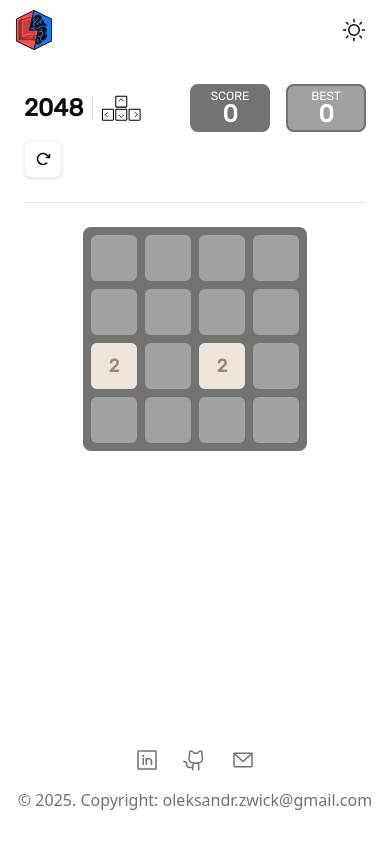
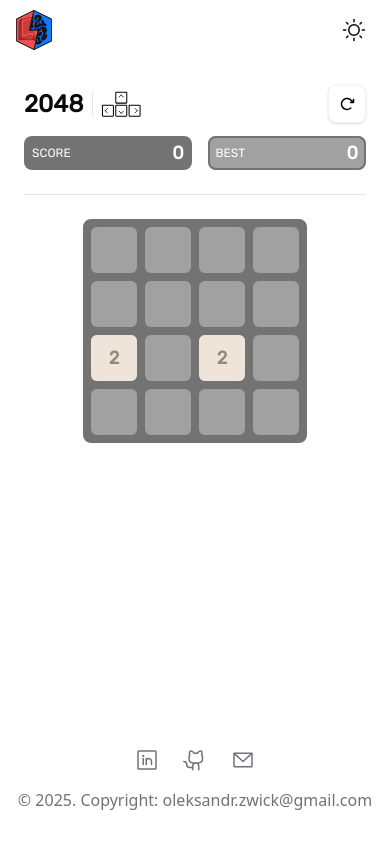
Before and after one commit to OleksandrTsvik/mini-web-games, a Next.js app: page /2048 in a window 390 px wide. Built offline with nearby package versions, Linux system fonts and the light colour scheme.

Commit message:
feat(2048): score

```diff
--- a/src/app/2048/_model/game-reducer.ts
+++ b/src/app/2048/_model/game-reducer.ts
@@ -72,7 +72,11 @@ export function gameReducer(state: GameState, action: GameAction): GameState {
 
       return { ...state, status: GameStatus.Moving, grid: state.grid.clone().move(action.payload) };
     case GAME_ACTIONS.MERGE:
-      return { ...state, status: GameStatus.Merging, grid: state.grid.clone().merge() };
+      const grid = state.grid.clone();
+      const score = state.score + grid.merge();
+      const bestScore = Math.max(state.bestScore, score);
+
+      return { ...state, status: GameStatus.Merging, score, bestScore, grid };
     case GAME_ACTIONS.ADD_RANDOM_TILE:
       return { ...state, status: GameStatus.Adding, grid: state.grid.clone().addRandomTile() };
     case GAME_ACTIONS.COMPUTE:
--- a/src/app/2048/_model/grid.ts
+++ b/src/app/2048/_model/grid.ts
@@ -56,10 +56,14 @@ export class Grid {
     return this;
   }
 
-  public merge(): Grid {
-    this.tiles.forEach((tile) => tile.merge());
+  public merge(): number {
+    let score = 0;
 
-    return this;
+    this.tiles.forEach((tile) => {
+      score += tile.merge();
+    });
+
+    return score;
   }
 
   public computeAllowedMoves(): GameMove[] {
--- a/src/app/2048/_model/tile.ts
+++ b/src/app/2048/_model/tile.ts
@@ -77,21 +77,26 @@ export class Tile {
     this.swapOriginalCoordinates(tile);
   }
 
-  public merge(): void {
+  public merge(): number {
+    let score = 0;
+
     if (!this._mergeTarget) {
-      return;
+      return score;
     }
 
     if (isNone(this.value)) {
       this.value = this._mergeTarget.value;
     } else if (isNonNullable(this._mergeTarget.value)) {
       this.value += this._mergeTarget.value;
+      score = this.value;
     }
 
     this._mergeTarget.value = null;
     this._mergeTarget.revertToOriginalCoordinates();
     this._mergeTarget.unmarkForMerge();
     this._mergeTarget = null;
+
+    return score;
   }
 
   public clone(): Tile {
--- a/src/app/2048/_ui/game.layout.tsx
+++ b/src/app/2048/_ui/game.layout.tsx
@@ -38,7 +38,7 @@ export function GameLayout({ size, showOverlay, score, restart, cells, tiles, ov
 
   return (
     <>
-      <div className={classnames('flex items-center justify-between gap-2 flex-wrap', rubik.className)}>
+      <div className={classnames(styles.header, rubik.className)}>
         <div className="flex items-center gap-2">
           <Heading>2048</Heading>
           <Divider
--- a/src/app/2048/_ui/game.module.scss
+++ b/src/app/2048/_ui/game.module.scss
@@ -1,4 +1,12 @@
 @use '@/theme/variables' as *;
+
+.header {
+  display: flex;
+  align-items: center;
+  justify-content: space-between;
+  gap: calc(var(--spacing) * 2);
+  flex-wrap: wrap;
+}
 
 .grid {
   --size: 4;
@@ -35,6 +43,31 @@
   }
 }
 
+@media (width < $screen-sm) {
+  .header {
+    display: grid;
+    grid-template-columns: repeat(2, 1fr);
+    grid-template-areas:
+      'title actions'
+      'score score';
+    gap: calc(var(--spacing) * 3);
+
+    & > :nth-child(1) {
+      grid-area: title;
+    }
+
+    & > :nth-child(2) {
+      grid-area: score;
+      overflow-x: auto;
+    }
+
+    & > :nth-child(3) {
+      grid-area: actions;
+      justify-self: end;
+    }
+  }
+}
+
 @media (width >= $screen-md) {
   .grid {
     --grid-gap: calc(var(--spacing) * 3);
--- a/src/app/2048/_ui/game.score.tsx
+++ b/src/app/2048/_ui/game.score.tsx
@@ -7,19 +7,25 @@ export function GameScore({ score, bestScore }: Props) {
   return (
     <>
       <div
-        className="flex flex-col items-center justify-center min-w-20 py-1.5 px-4
+        className="flex sm:flex-col items-center justify-between sm:justify-center grow sm:min-w-25
+          py-2 sm:py-1.5 px-2 sm:px-4 gap-2 sm:gap-0
           text-white bg-neutral-500 dark:text-white dark:bg-neutral-500 rounded-lg"
       >
         <span className="uppercase font-medium text-[12px] leading-[12px]">Score</span>
-        <span className="font-bold text-[24px] leading-[24px]">{score}</span>
+        <span className="font-semibold sm:font-bold text-[18px] sm:text-[24px] leading-[18px] sm:leading-[24px]">
+          {score}
+        </span>
       </div>
       <div
-        className="flex flex-col items-center justify-center min-w-20 py-1.5 px-4
+        className="flex sm:flex-col items-center justify-between sm:justify-center grow sm:min-w-25
+          py-2 sm:py-1.5 px-2 sm:px-4 gap-2 sm:gap-0
           text-white bg-neutral-400 dark:text-white dark:bg-neutral-600
           -outline-offset-2 outline-2 outline-neutral-500 dark:outline-neutral-500 rounded-lg"
       >
         <span className="uppercase font-medium text-[12px] leading-[12px]">Best</span>
-        <span className="font-bold text-[24px] leading-[24px]">{bestScore}</span>
+        <span className="font-semibold sm:font-bold text-[18px] sm:text-[24px] leading-[18px] sm:leading-[24px]">
+          {bestScore}
+        </span>
       </div>
     </>
   );
--- a/src/app/2048/_ui/game.tile.tsx
+++ b/src/app/2048/_ui/game.tile.tsx
@@ -38,16 +38,16 @@ const colorMap: Record<number, string> = {
 };
 
 export function GameTile({ tile }: Props) {
-  if (isNone(tile.value)) {
-    return null;
-  }
-
   const style: TileCSSProperties = {
     '--x': tile.x,
     '--y': tile.y,
     transitionDuration: `${TILE_MOVE_DURATION_MS}ms`,
     animationDuration: `${TILE_SPAWN_DURATION_MS}ms`,
   };
+
+  if (isNone(tile.value)) {
+    return null;
+  }
 
   return (
     <div
```
